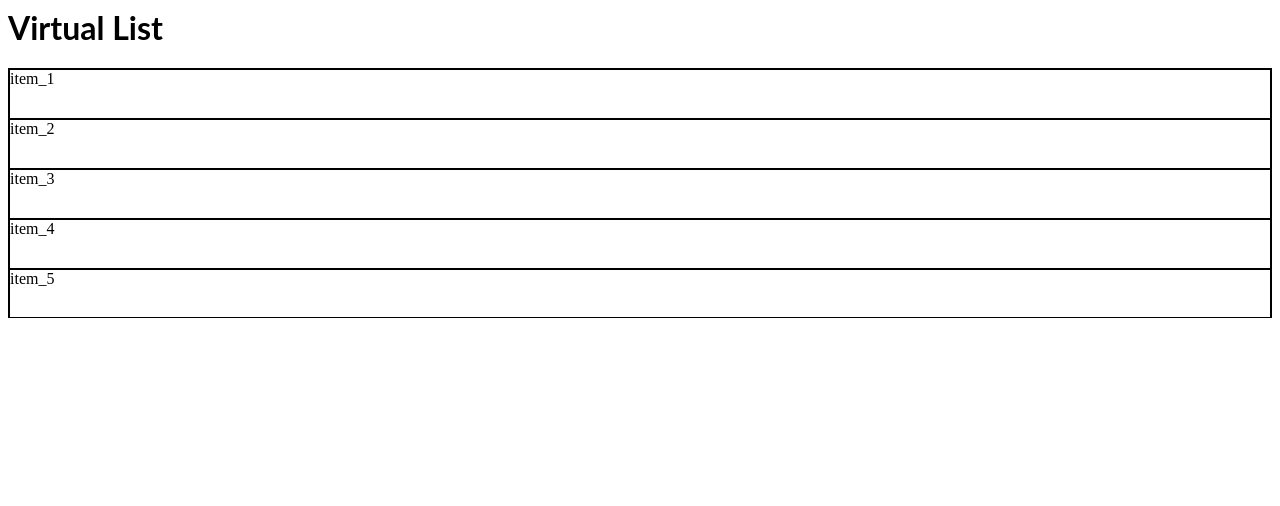
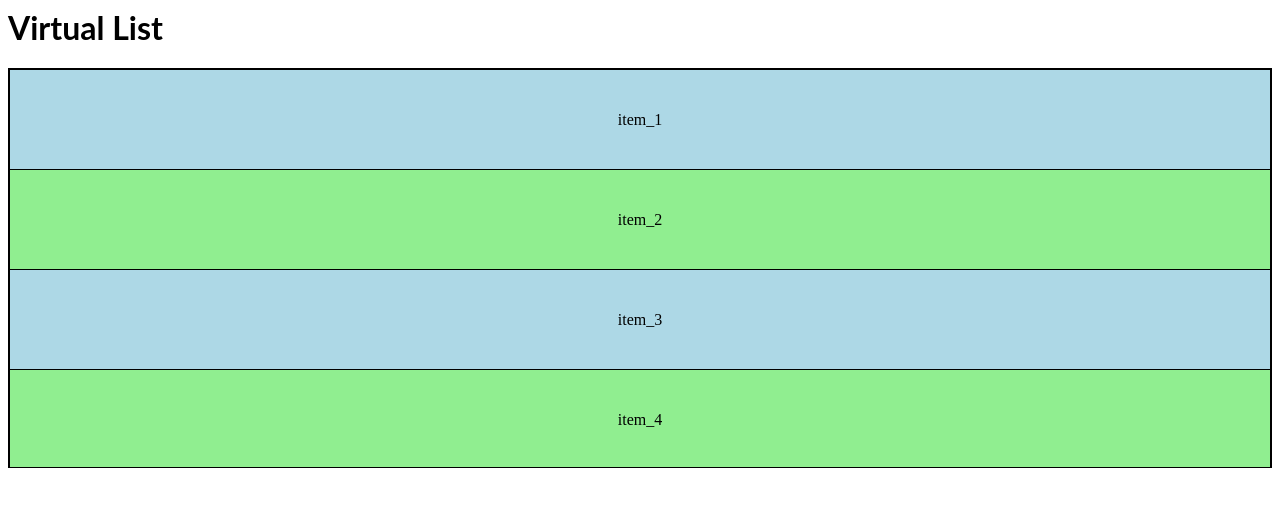
Before and after one commit to cjsmagic/react-custom-virtualization, a React (Create React App) app: page / in a window 1280 px wide. Shown: the top 506 px of the page. Built offline with nearby package versions, Linux system fonts and the light colour scheme; what proptypes would draw is missing.

Commit message:
2 files modified

```diff
--- a/src/App.js
+++ b/src/App.js
@@ -4,7 +4,20 @@ import VirtualList from './VirtualList';
 
 const items = new Array(100).fill(null).map((_, index) => `item_${index + 1}`);
 
-const renderItem = item => <div>{item}</div>;
+const renderItem = ({ item, index }) => (
+  <div
+    style={{
+      background: index % 2 === 0 ? 'lightblue' : 'lightgreen',
+      height: '100px',
+      display: 'flex',
+      alignItems: 'center',
+      justifyContent: 'center'
+    }}
+    onClick={() => console.log(item)}
+  >
+    {item}
+  </div>
+);
 
 export default function App() {
   return (
@@ -14,8 +27,8 @@ export default function App() {
       <VirtualList
         items={items}
         renderItem={renderItem}
-        height={250}
-        rowSize={50}
+        height={400}
+        rowSize={100}
       />
     </div>
   );
--- a/src/VirtualList.js
+++ b/src/VirtualList.js
@@ -1,5 +1,5 @@
 import Proptypes from 'proptypes';
-import React, { useRef, useLayoutEffect, useState } from 'react';
+import React, { useRef, useLayoutEffect, useState, useMemo } from 'react';
 
 const proptypes = {
   items: Proptypes.array.required,
@@ -18,50 +18,58 @@ function VirtualList({ items, renderItem, height, rowSize }) {
 
   const { currentIndex, scrollTop } = state;
 
-  const itemsInWindow = height / rowSize;
-
   const data = useRef({
-    oldScrollTop: 0
+    oldIndex: 0
   });
 
+  const rows = useMemo(() => {
+    const itemsInWindow = Math.ceil(height / rowSize);
+    return new Array(itemsInWindow).fill(null).map((_, index) => {
+      const item = items[index + currentIndex];
+      return (
+        <div
+          key={index}
+          className="virtual-list__item"
+          style={{
+            height: `${rowSize}px`,
+            top: `${scrollTop + index * rowSize}px`
+          }}
+        >
+          {renderItem({ item, index: index + currentIndex })}
+        </div>
+      );
+    });
+  }, [height, rowSize, items, scrollTop, currentIndex]);
+
   useLayoutEffect(() => {
+    const scrollEventHandler = e => {
+      const _currentIndex = Math.ceil(e.target.scrollTop / rowSize);
+      if (data.current.oldIndex === _currentIndex) {
+        return;
+      }
+      data.current.oldIndex = _currentIndex;
+
+      setState(prev => ({
+        ...prev,
+        currentIndex: _currentIndex,
+        scrollTop: e.target.scrollTop
+      }));
+    };
     if ((ref.current, data.current)) {
-      ref.current.addEventListener('scroll', e => {
-        if (data.current.oldScrollTop === e.target.scrollTop) {
-          return;
-        }
-        console.log('scroll event added');
-        data.current.oldScrollTop = e.target.scrollTop;
-
-        setState(prev => ({
-          ...prev,
-          currentIndex: Math.ceil(e.target.scrollTop / rowSize),
-          scrollTop: e.target.scrollTop
-        }));
-      });
+      ref.current.addEventListener('scroll', scrollEventHandler);
     }
+    return () => {
+      ref.current.removeEventListener('scroll', scrollEventHandler);
+    };
   }, [ref.current, setState]);
 
   return (
     <div className="virtual-list" style={{ height: `${height}px` }} ref={ref}>
       <div
         className="virtual-list__scroll"
-        style={{ minHeight: `${rowSize * items.length}px` }}
+        style={{ minHeight: `${rowSize * items.length - rowSize}px` }}
       >
-        {items
-          .slice(currentIndex, currentIndex + itemsInWindow)
-          .map((item, index) => (
-            <div
-              key={index}
-              className="virtual-list__item"
-              style={{
-                height: `${rowSize}px`,
-                top: `${scrollTop + index * rowSize}px`
-              }}
-            >
-              {renderItem(item)}
-            </div>
-          ))}
+        {rows}
       </div>
     </div>
   );
```
